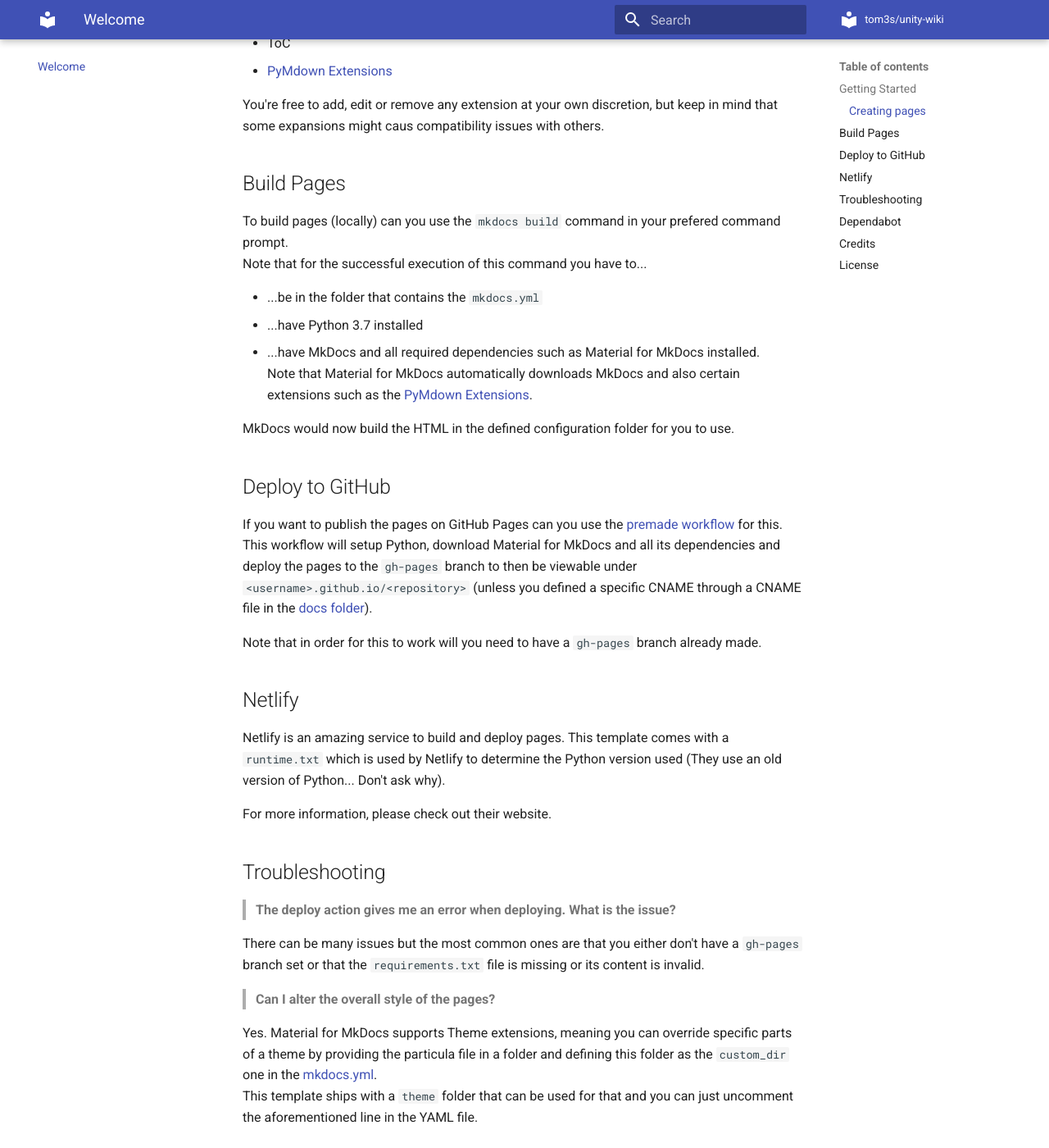
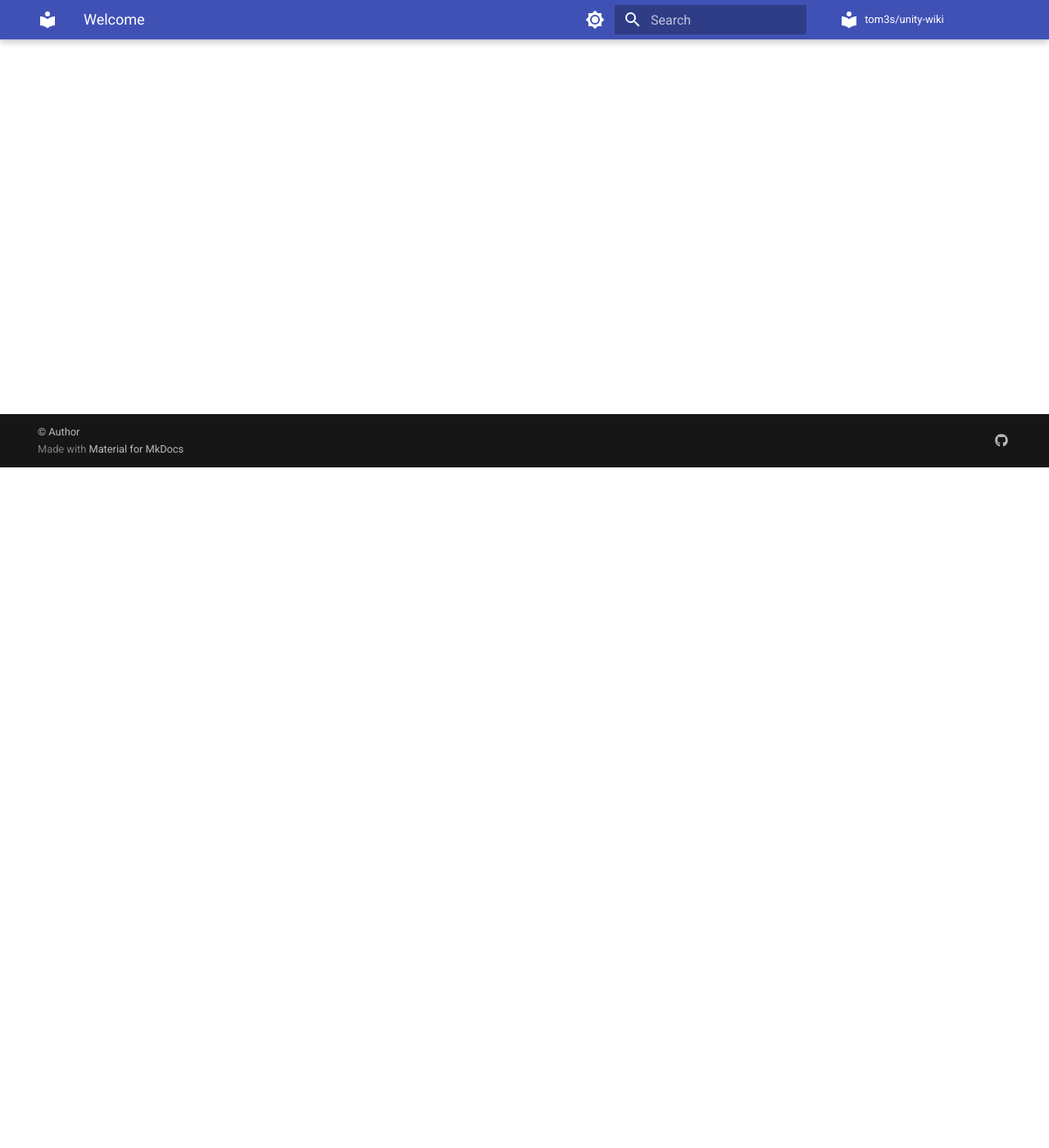
Before and after one commit to ton3s/unity-wiki, an MkDocs documentation site: the page built from docs/index.md, in a window 1280 px wide and 1400 px high, scrolled down 830 px. Shown: the whole window at 82% size. Built offline with MkDocs 1.6.1 and Material for MkDocs 9.7.7, drawn with Linux system fonts in a browser that asks for light colours; comment, search, counter and statistics services are not loaded; some of the changed text lies outside the part shown.

Commit message:
Update readme

```diff
--- a/docs/index.md
+++ b/docs/index.md
@@ -1,90 +1 @@
-[use]: https://github.com/Andre601/mkdocs-template/generate
-
-[MkDocs]: https://www.mkdocs.org/
-
-[squidfunk]: https://github.com/squidfunk
-[MkDocs Material Theme]: https://github.com/squidfunk/mkdocs-material
-
-[facelessuser]: https://github.com/facelessuser
-[PyMdown Extensions]: https://github.com/facelessuser/pymdown-extensions/
-
-[Netlify]: https://netlify.com
-
-[mkdocs.yml]: https://github.com/Andre601/mkdocs-template/blob/master/mkdocs.yml
-[docs folder]: https://github.com/Andre601/mkdocs-template/blob/master/docs
-[workflow]: https://github.com/Andre601/mkdocs-template/blob/master/.github/workflows/deploy.yml
-
-[LICENSE]: https://github.com/Andre601/mkdocs-template/blob/master/LICENSE
-
-# MkDocs Material Template
-This is a template repository for anyone that wants to use the MkDocs Material Theme.
-
-## Getting Started
-To get started, first clone this template by clicking on the Green button labeled [`Use this template`][use].
-On the new screen, give your repository a name and make sure to check `Include all branches`. This will make sure that the `gh-pages` branch is included, or otherwhise publishing the docs to GitHub Pages could cause errors (See [Troubleshooting](#troubleshooting)).
-
-### Creating pages
-To create new pages, just add new markdown files to the [docs folder] of the repository and edit them.
-MkDocs will then turn those into static HTML pages once you [build](#build-pages) or [deploy](#deploy-to-github) the pages.
-
-The template also has some pre-made settings for you to help you with creating documentation much easier.
-In the [mkdocs.yml] will you find many settings that you can alter. Please check the comments and the links they have for more info.
-
-It also contains some extensions that might be useful including:
-
-- Admonition
-- CodeHilite
-- ToC
-- [PyMdown Extensions]
-
-You're free to add, edit or remove any extension at your own discretion, but keep in mind that some expansions might caus compatibility issues with others.
-
-## Build Pages
-To build pages (locally) can you use the `mkdocs build` command in your prefered command prompt.
-Note that for the successful execution of this command you have to...
-
-- ...be in the folder that contains the `mkdocs.yml`
-- ...have Python 3.7 installed
-- ...have MkDocs and all required dependencies such as Material for MkDocs installed.
-Note that Material for MkDocs automatically downloads MkDocs and also certain extensions such as the [PyMdown Extensions].
-
-MkDocs would now build the HTML in the defined configuration folder for you to use.
-
-## Deploy to GitHub
-If you want to publish the pages on GitHub Pages can you use the [premade workflow][workflow] for this.
-This workflow will setup Python, download Material for MkDocs and all its dependencies and deploy the pages to the `gh-pages` branch to then be viewable under `<username>.github.io/<repository>` (unless you defined a specific CNAME through a CNAME file in the [docs folder]).
-
-Note that in order for this to work will you need to have a `gh-pages` branch already made.
-
-## Netlify
-Netlify is an amazing service to build and deploy pages. This template comes with a `runtime.txt` which is used by Netlify to determine the Python version used (They use an old version of Python... Don't ask why).
-
-For more information, please check out their website.
-
-## Troubleshooting
-> **The deploy action gives me an error when deploying. What is the issue?**
-
-There can be many issues but the most common ones are that you either don't have a `gh-pages` branch set or that the `requirements.txt` file is missing or its content is invalid.
-
-> **Can I alter the overall style of the pages?**
-
-Yes. Material for MkDocs supports Theme extensions, meaning you can override specific parts of a theme by providing the particula file in a folder and defining this folder as the `custom_dir` one in the [mkdocs.yml].
-This template ships with a `theme` folder that can be used for that and you can just uncomment the aforementioned line in the YAML file.
-
-## Dependabot
-The repository contains a `dependabot.yml` file inside the `.github` folder which allows automatic updates through GitHub's Dependabot.
-It is configured to target both Python dependencies (inside the `requirements.txt`) and GitHub Actions dependencies, to make sure bot are updated accordingly.
-
-Note that it is configured by default to add the `Type: Update (Dependency)` label and also the `Target: Python (pip)` label for Python and `Target: GitHub Actions` label for GitHub Actions Dependencies.
-Those labels don't exist by default so you have to either create them, or alter the ones in the dependabot.yml (You can also just remove the `labels` sections).
-
-## Credits
-A big thank you goes to the following people/groups:
-
-- [MkDocs] for providing the software, to generate documentation.
-- [squidfunk] for the [MkDocs Material Theme].
-- [facelessuser] for the [PyMdown Extensions].
-
-## License
-This template is served under the MIT license.
-Read the [LICENSE] file for more info.
+# Unity Wiki
--- a/mkdocs.yml
+++ b/mkdocs.yml
@@ -176,29 +176,39 @@
     # | - https://squidfunk.github.io/mkdocs-material/setup/changing-the-colors/#color-scheme              |
     # |                                                                                                    |
     # +----------------------------------------------------------------------------------------------------+
-    scheme: 'default'
+    # Palette toggle for light mode
+    - scheme: default
+      toggle:
+        icon: material/brightness-7
+        name: Switch to dark mode
 
-    # +----------------------------------------------------------------------------------------------------+
-    # |                                                                                                    |
-    # | "primary" is used to set the main color of the Material Theme.                                     |
-    # |                                                                                                    |
-    # | The primary color is used on the top banner of the page but also for things like the link color.   |
-    # |                                                                                                    |
-    # | Read More:                                                                                         |
-    # | - https://squidfunk.github.io/mkdocs-material/setup/changing-the-colors/#primary-color             |
-    # |                                                                                                    |
-    # +----------------------------------------------------------------------------------------------------+
-    primary: 'indigo'
+    # Palette toggle for dark mode
+    - scheme: slate
+      toggle:
+        icon: material/brightness-4
+        name: Switch to light mode
 
-    # +----------------------------------------------------------------------------------------------------+
-    # |                                                                                                    |
-    # | The "accent" is used for moments such as hovering over links.                                      |
-    # |                                                                                                    |
-    # | Read More:                                                                                         |
-    # | - https://squidfunk.github.io/mkdocs-material/setup/changing-the-colors/#accent-color              |
-    # |                                                                                                    |
-    # +----------------------------------------------------------------------------------------------------+
-    accent: 'indigo'
+      # +----------------------------------------------------------------------------------------------------+
+      # |                                                                                                    |
+      # | "primary" is used to set the main color of the Material Theme.                                     |
+      # |                                                                                                    |
+      # | The primary color is used on the top banner of the page but also for things like the link color.   |
+      # |                                                                                                    |
+      # | Read More:                                                                                         |
+      # | - https://squidfunk.github.io/mkdocs-material/setup/changing-the-colors/#primary-color             |
+      # |                                                                                                    |
+      # +----------------------------------------------------------------------------------------------------+
+      primary: 'indigo'
+
+      # +----------------------------------------------------------------------------------------------------+
+      # |                                                                                                    |
+      # | The "accent" is used for moments such as hovering over links.                                      |
+      # |                                                                                                    |
+      # | Read More:                                                                                         |
+      # | - https://squidfunk.github.io/mkdocs-material/setup/changing-the-colors/#accent-color              |
+      # |                                                                                                    |
+      # +----------------------------------------------------------------------------------------------------+
+      accent: 'indigo'
 
   # +------------------------------------------------------------------------------------------------------+
   # |                                                                                                      |
```
